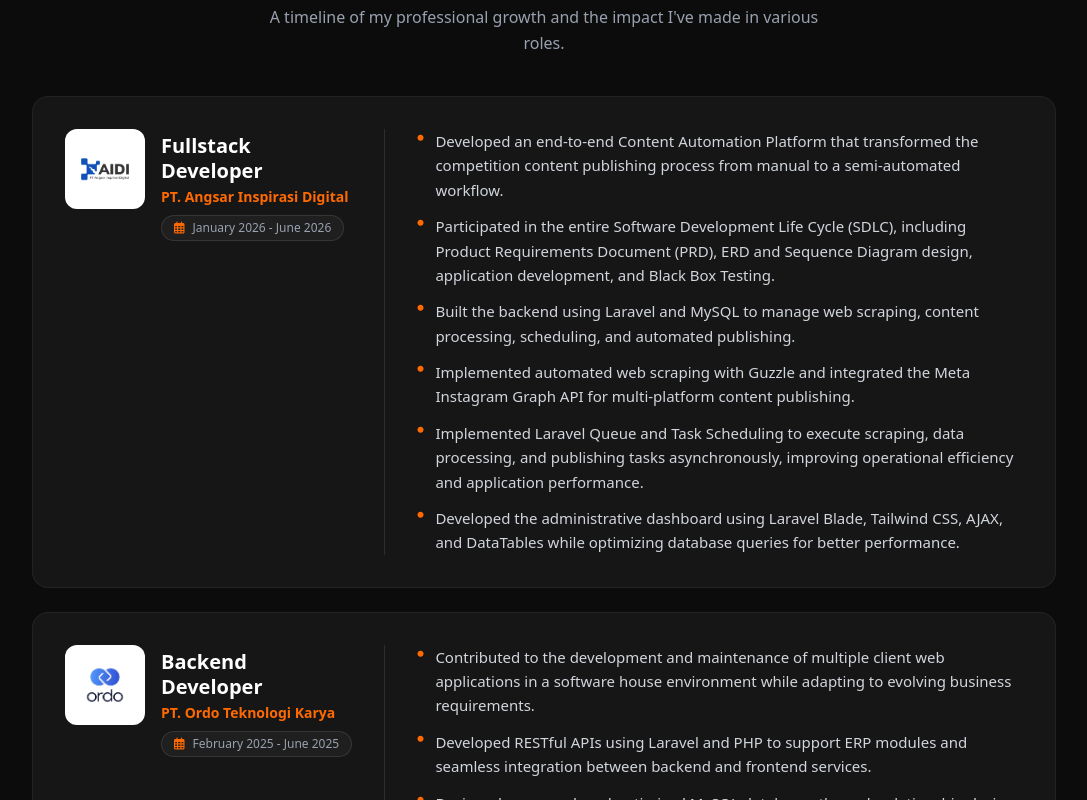
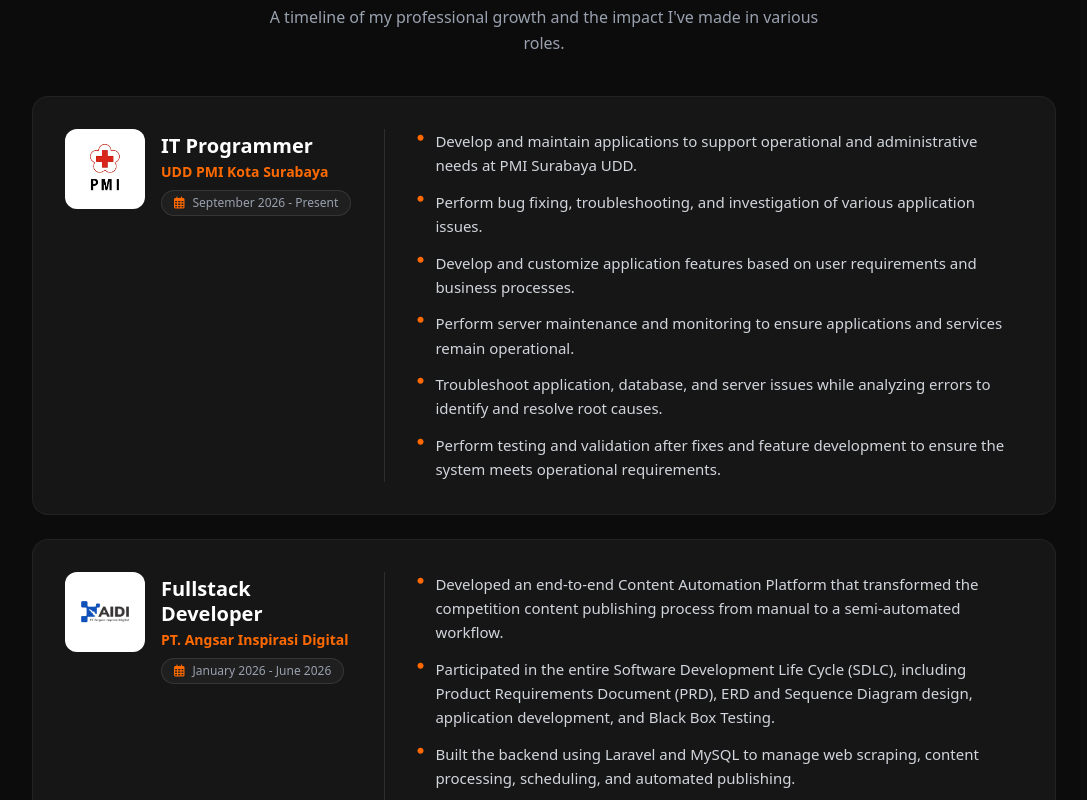
Before and after one commit to RndyAchmad/web-portofolio, a Next.js app: page / in a window 1280 px wide. Shown: the part 3900-4700 px from the top of the page, without its empty margins (96-1183 px from the left). Built offline with nearby package versions, Linux system fonts and the light colour scheme.

Commit message:
feat add experience pmi

```diff
--- a/constants/experiences.js
+++ b/constants/experiences.js
@@ -1,4 +1,10 @@
 export const EXPERIENCES = [
+  {
+    role: "IT Programmer",
+    company: "UDD PMI Kota Surabaya",
+    logo: "/images/logo-pmi.png",
+    translationKey: "pmi",
+  },
   {
     role: "Fullstack Developer",
     company: "PT. Angsar Inspirasi Digital",
--- a/constants/translations.js
+++ b/constants/translations.js
@@ -68,6 +68,17 @@ export const translations = {
             title: "Professional Experience",
             description: "A timeline of my professional growth and the impact I've made in various roles.",
             items: {
+                pmi: {
+                    period: "September 2026 - Present",
+                    key: [
+                        "Develop and maintain applications to support operational and administrative needs at PMI Surabaya UDD.",
+                        "Perform bug fixing, troubleshooting, and investigation of various application issues.",
+                        "Develop and customize application features based on user requirements and business processes.",
+                        "Perform server maintenance and monitoring to ensure applications and services remain operational.",
+                        "Troubleshoot application, database, and server issues while analyzing errors to identify and resolve root causes.",
+                        "Perform testing and validation after fixes and feature development to ensure the system meets operational requirements.",
+                    ],
+                },
                 angsar: {
                     period: "January 2026 - June 2026",
                     key: [
@@ -216,6 +227,17 @@ export const translations = {
             title: "Pengalaman Profesional",
             description: "Rekam jejak pertumbuhan profesional dan dampak yang saya berikan dalam berbagai peran.",
             items: {
+                pmi: {
+                    period: "September 2026 - Sekarang",
+                    key: [
+                        "Melakukan pengembangan dan pemeliharaan aplikasi untuk mendukung kebutuhan operasional dan administrasi PMI Surabaya UDD.",
+                        "Melakukan perbaikan bug, troubleshooting, dan investigasi terhadap berbagai permasalahan pada aplikasi.",
+                        "Mengembangkan dan menyesuaikan fitur aplikasi berdasarkan kebutuhan pengguna dan proses bisnis.",
+                        "Melakukan maintenance dan monitoring server untuk memastikan aplikasi dan layanan berjalan dengan baik.",
+                        "Melakukan troubleshooting pada aplikasi, database, dan server serta menganalisis error untuk menemukan dan menyelesaikan akar permasalahan.",
+                        "Melakukan pengujian dan validasi setelah perbaikan maupun pengembangan untuk memastikan sistem berjalan sesuai kebutuhan.",
+                    ],
+                },
                 angsar: {
                     period: "Januari 2026 - Juni 2026",
                     key: [
```
Also changed, not shown: public/images/logo-pmi.png (added).
